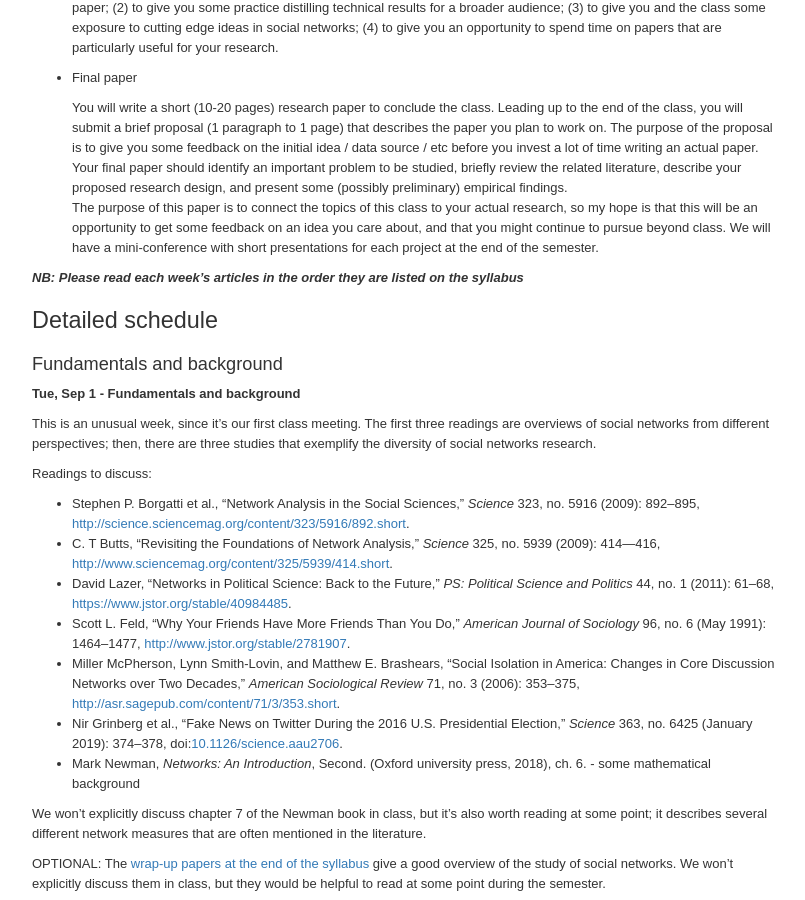
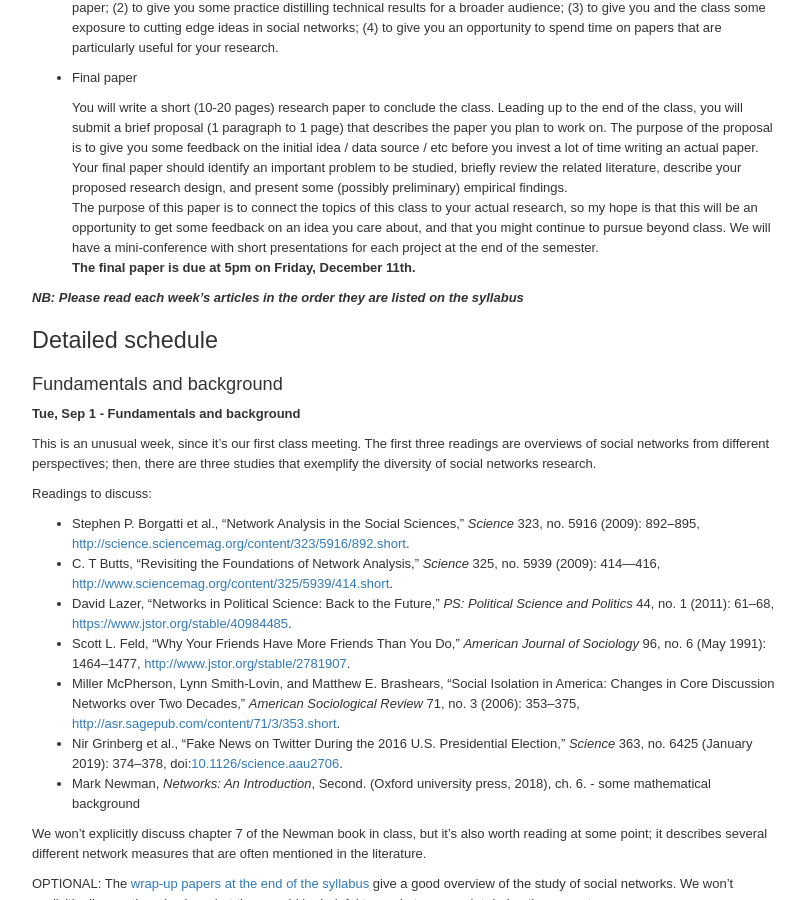
Before and after one commit to dfeehan/dfeehan.github.io, a Jekyll site: the page teaching/2020fa_demog280.html, which Jekyll copies as it is, in a window 1280 px wide and 900 px high, scrolled down 1648 px. Shown: the whole window, without its empty margins (236-1041 px from the left). Built offline with Jekyll 4.4.1, drawn with Linux system fonts in a browser that asks for light colours.

Commit message:
final paper due date

```diff
--- a/teaching/2020fa_demog280.html
+++ b/teaching/2020fa_demog280.html
@@ -1009,7 +1009,8 @@ Tue, Dec 1
 <p>Each week, there will be a list of readings that we will not have time to discuss as a group. For 3 of the class meetings, please choose one of these papers, read it, and briefly present it to the class. You should ‘claim’ the paper you want to present by posting to a Piazza thread for the given week, to ensure that two people don’t end up preparing a presentation for the same paper. (Also, if you have a paper that is on-topic, but not on the syllabus, you can ask me to present that one instead - I will typically say yes, as long as it is relevant to the discussion that week.) These presentations should be around 5 minutes each. Please plan to make slides or find some other way to help the class understand the paper’s main findings. The goals of these presentations are (1) to give you some practice taking a deep dive into a networks research paper; (2) to give you some practice distilling technical results for a broader audience; (3) to give you and the class some exposure to cutting edge ideas in social networks; (4) to give you an opportunity to spend time on papers that are particularly useful for your research.</p></li>
 <li><p>Final paper</p>
 <p>You will write a short (10-20 pages) research paper to conclude the class. Leading up to the end of the class, you will submit a brief proposal (1 paragraph to 1 page) that describes the paper you plan to work on. The purpose of the proposal is to give you some feedback on the initial idea / data source / etc before you invest a lot of time writing an actual paper. Your final paper should identify an important problem to be studied, briefly review the related literature, describe your proposed research design, and present some (possibly preliminary) empirical findings.<br />
-The purpose of this paper is to connect the topics of this class to your actual research, so my hope is that this will be an opportunity to get some feedback on an idea you care about, and that you might continue to pursue beyond class. We will have a mini-conference with short presentations for each project at the end of the semester.</p></li>
+The purpose of this paper is to connect the topics of this class to your actual research, so my hope is that this will be an opportunity to get some feedback on an idea you care about, and that you might continue to pursue beyond class. We will have a mini-conference with short presentations for each project at the end of the semester.<br />
+<strong>The final paper is due at 5pm on Friday, December 11th.</strong></p></li>
 </ul>
 <p><strong><em>NB: Please read each week’s articles in the order they are listed on the syllabus</em></strong></p>
 </div>
```
